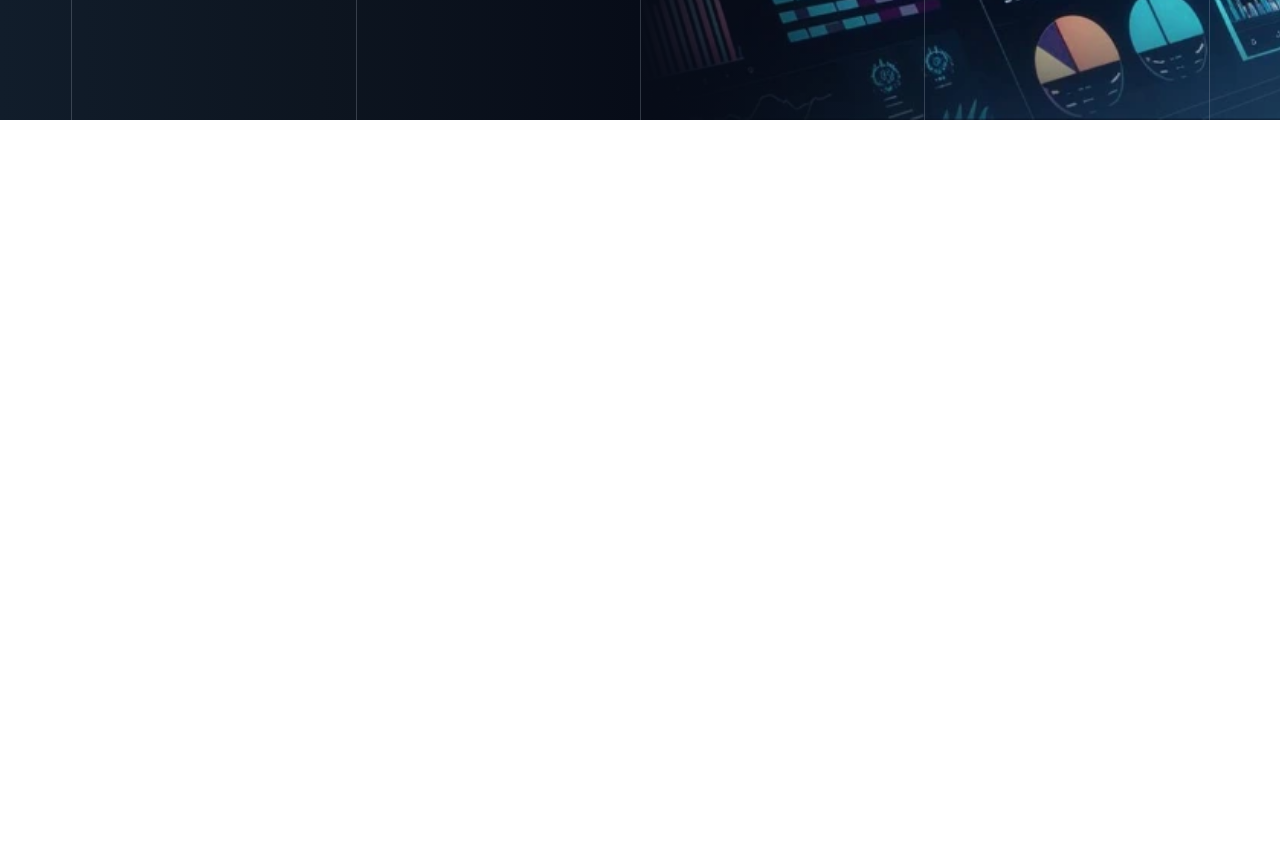
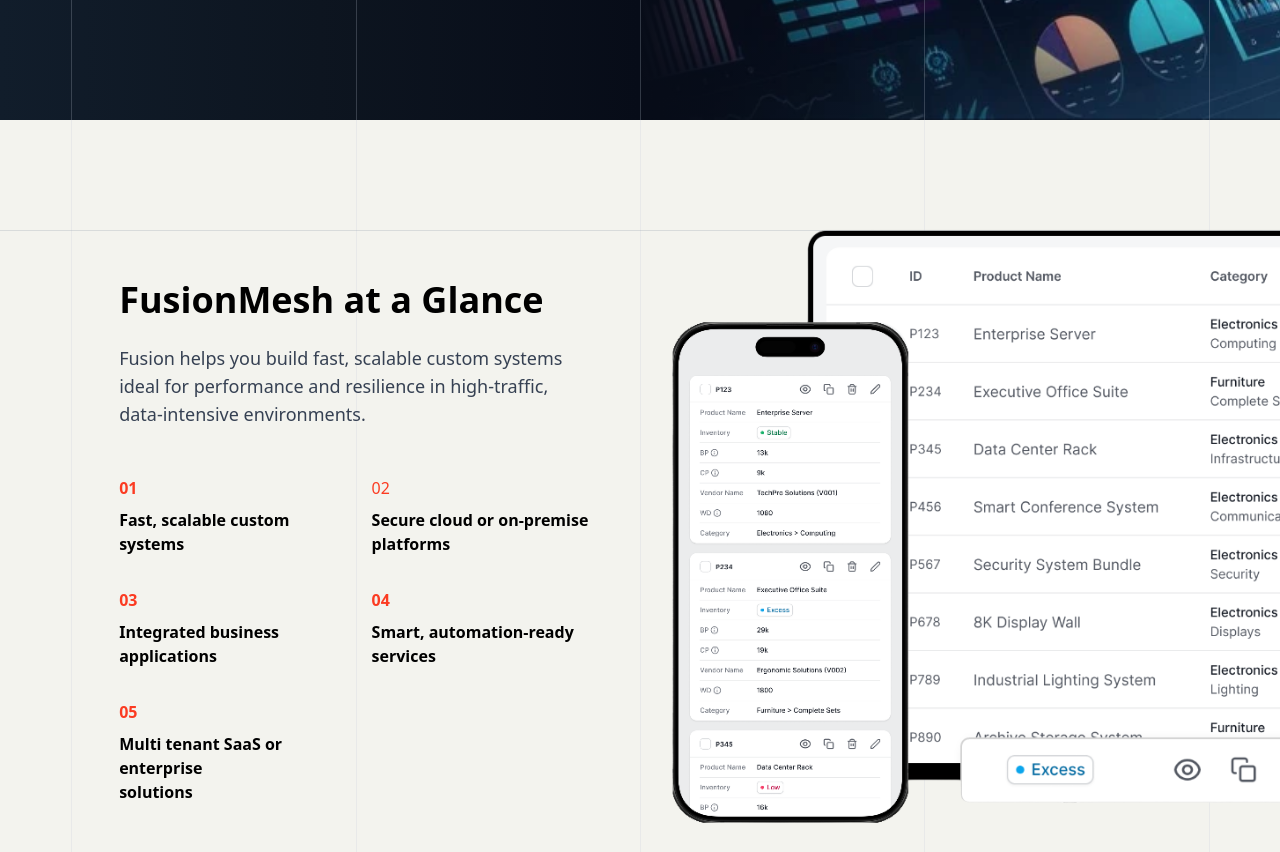
Before and after one commit to abdullah-fareed1/synergic, a Next.js app: page /fusionmesh in a window 1280 px wide. Shown: the part 680-1532 px from the top of the page. Before the commit the page ends 800 px from the top, so only its background shows below. Built offline with nearby package versions, Linux system fonts and the light colour scheme.

Commit message:
FusionMesh: Glance Section added

```diff
--- a/app/fusionmesh/page.tsx
+++ b/app/fusionmesh/page.tsx
@@ -1,9 +1,13 @@
+import Footer from "../components/Footer";
+import FusionMeshGlanceSection from "./sections/FusionMeshGlanceSection";
 import HeroSection from "./sections/HeroSection";
 
 export default function FusionMesh() {
   return (
     <main className="min-h-screen bg-black">
       <HeroSection />
+      <FusionMeshGlanceSection />
+
     </main>
   );
 }
--- /dev/null
+++ b/app/fusionmesh/sections/FusionMeshGlanceSection.tsx
@@ -0,0 +1,118 @@
+import { GridSection, GridContainer, GridCol } from "../../components/grid";
+
+const FusionMeshGlanceSection = () => {
+  return (
+    <>
+      {/* Desktop*/}
+      <GridSection
+        desktopOnly={true}
+        showLines={[true, true, true, true, true]}
+        bgColor="bg-[#F3F3EE]"
+        className="relative overflow-x-hidden"
+        minHeight="90vh"
+      >
+        <div className="absolute left-0 right-0 top-[15%] h-px bg-gray-400 opacity-30 z-20" />
+
+        <GridContainer className="items-center h-full">
+          <GridCol span="AB" className="p-12 pt-40">
+            <h2 className="text-4xl font-extrabold mb-6">
+              FusionMesh at a Glance
+            </h2>
+            <p className="text-lg text-gray-700 mb-12">
+              Fusion helps you build fast, scalable custom systems ideal for performance and
+              resilience in high-traffic, data-intensive environments.
+            </p>
+
+            <div className="grid grid-cols-2 gap-x-8">
+              <div className="space-y-8">
+                <div>
+                  <p className="text-[#FB3B22] text-l font-semibold mb-2">01</p>
+                  <h3 className="text-l font-semibold">Fast, scalable custom<br/>systems</h3>
+                </div>
+
+                <div>
+                  <p className="text-[#FB3B22] text-l font-semibold mb-2">03</p>
+                  <h3 className="text-l font-semibold">Integrated business<br/> applications</h3>
+                </div>
+
+                <div>
+                  <p className="text-[#FB3B22] text-l font-semibold mb-2">05</p>
+                  <h3 className="text-l font-semibold">Multi tenant SaaS or enterprise<br/> solutions</h3>
+                </div>
+              </div>
+              <div className="space-y-8">
+                <div>
+                  <p className="text-[#FB3B22] text-l mb-2">02</p>
+                  <h3 className="text-l font-semibold">Secure cloud or on-premise<br/> platforms</h3>
+                </div>
+
+                <div>
+                  <p className="text-[#FB3B22] text-l font-semibold mb-2">04</p>
+                  <h3 className="text-l font-semibold">Smart, automation-ready<br/> services</h3>
+                </div>
+              </div>
+            </div>
+          </GridCol>
+
+          <GridCol span="CD" className="relative pl-8 pt-20 h-full flex items-center">
+            <img
+              src="/images/fusionmesh-screen.svg"
+              alt="FusionMesh Screen"
+              className="h-[75vh] w-auto max-w-none"
+            />
+          </GridCol>
+        </GridContainer>
+      </GridSection>
+
+      {/* Mobile */}
+      <section className="lg:hidden bg-[#F3F3EE] py-12 overflow-x-hidden">
+        <div className="px-6">
+          <h2 className="text-3xl font-extrabold mb-4">
+            FusionMesh at a Glance
+          </h2>
+          <p className="text-base text-gray-700 mb-8">
+            Fusion helps you build fast, scalable custom systems ideal for performance and
+            resilience in high-traffic, data-intensive environments.
+          </p>
+
+          <div className="space-y-6 mb-12">
+            <div>
+              <p className="text-[#FB3B22] text-l font-semibold mb-1">01</p>
+              <h3 className="text-lg font-semibold">Fast, scalable custom systems</h3>
+            </div>
+
+            <div>
+              <p className="text-[#FB3B22] text-l font-semibold mb-1">02</p>
+              <h3 className="text-lg font-semibold">Secure cloud or on-premise platforms</h3>
+            </div>
+
+            <div>
+              <p className="text-[#FB3B22] text-l font-semibold mb-1">03</p>
+              <h3 className="text-lg font-semibold">Integrated business applications</h3>
+            </div>
+
+            <div>
+              <p className="text-[#FB3B22] text-l font-semibold mb-1">04</p>
+              <h3 className="text-lg font-semibold">Smart, automation-ready services</h3>
+            </div>
+
+            <div>
+              <p className="text-[#FB3B22] text-l font-semibold mb-1">05</p>
+              <h3 className="text-lg font-semibold">Multi tenant SaaS or enterprise solutions</h3>
+            </div>
+          </div>
+        </div>
+
+        <div className="pl-2 overflow-x-hidden">
+          <img
+            src="/images/fusionmesh-screen.svg"
+            alt="FusionMesh Screen"
+            className="h-112.5 w-auto max-w-none"
+          />
+        </div>
+      </section>
+    </>
+  );
+};
+
+export default FusionMeshGlanceSection;
```
Also changed, not shown: public/images/fusionmesh-screen.svg (added).
